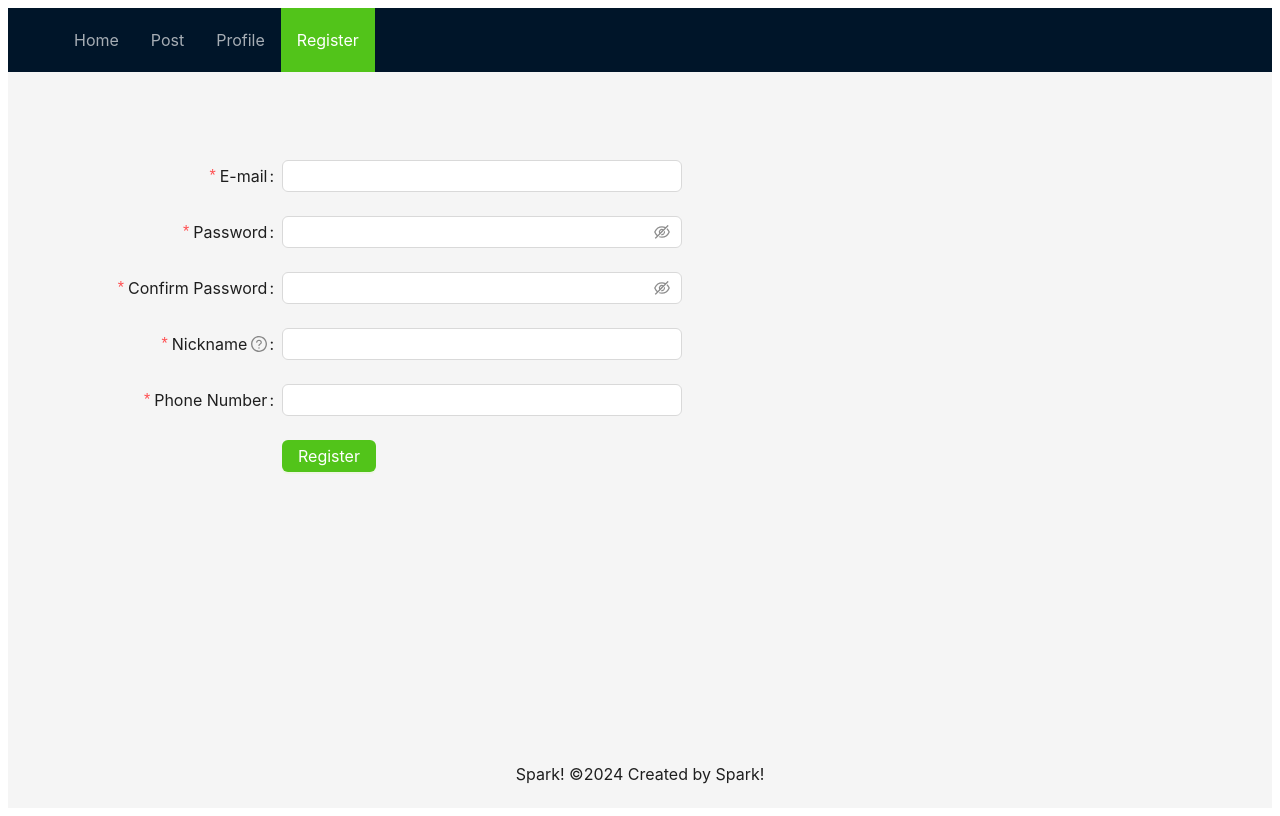
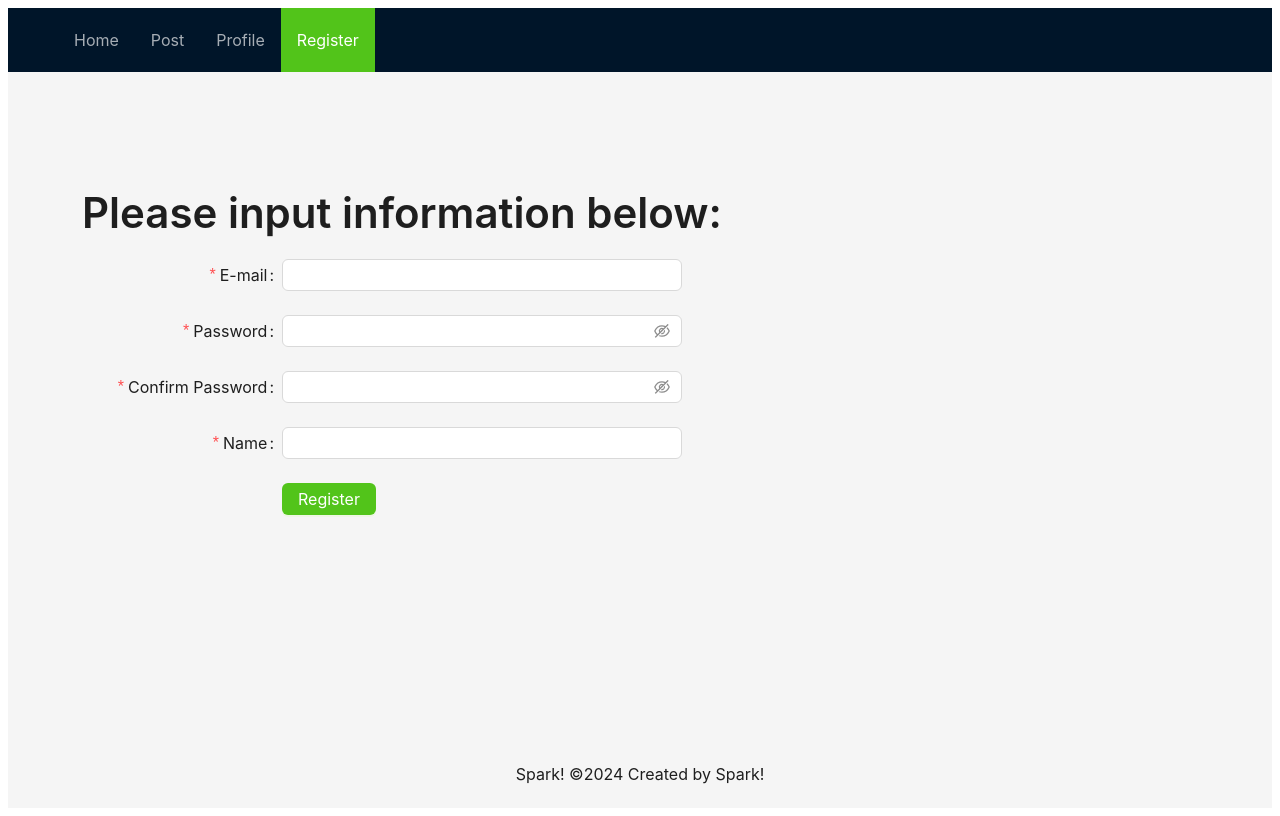
Before and after one commit to Hengsheng-Liu/CS391, a Next.js app in the folder client/: page /register in a window 1280 px wide. Built offline with nearby package versions, Linux system fonts and the light colour scheme.

Commit message:
feat: update Registration component to match backend and add title to register page

```diff
--- a/client/src/components/Registration.tsx
+++ b/client/src/components/Registration.tsx
@@ -133,20 +133,11 @@ const App: React.FC = () => {
       </Form.Item>
 
       <Form.Item
-        name="nickname"
-        label="Nickname"
-        tooltip="What do you want others to call you?"
-        rules={[{ required: true, message: 'Please input your nickname!', whitespace: true }]}
+        name="name"
+        label="Name"
+        rules={[{ required: true, message: 'Please input your name!', whitespace: true }]}
       >
         <Input />
-      </Form.Item>
-
-      <Form.Item
-        name="phone"
-        label="Phone Number"
-        rules={[{ required: true, message: 'Please input your phone number!' }]}
-      >
-        <Input style={{ width: '100%' }} />
       </Form.Item>
 
       <Form.Item {...tailFormItemLayout}>
--- a/client/src/pages/register.tsx
+++ b/client/src/pages/register.tsx
@@ -7,7 +7,10 @@ const inter = Inter({ subsets: ["latin"] });
 export default function Register() {
   return (
     <>
-      <App />
+        <Typography.Title>
+            Please input information below:
+        </Typography.Title>
+        <App />
     </>
   );
 }
```
